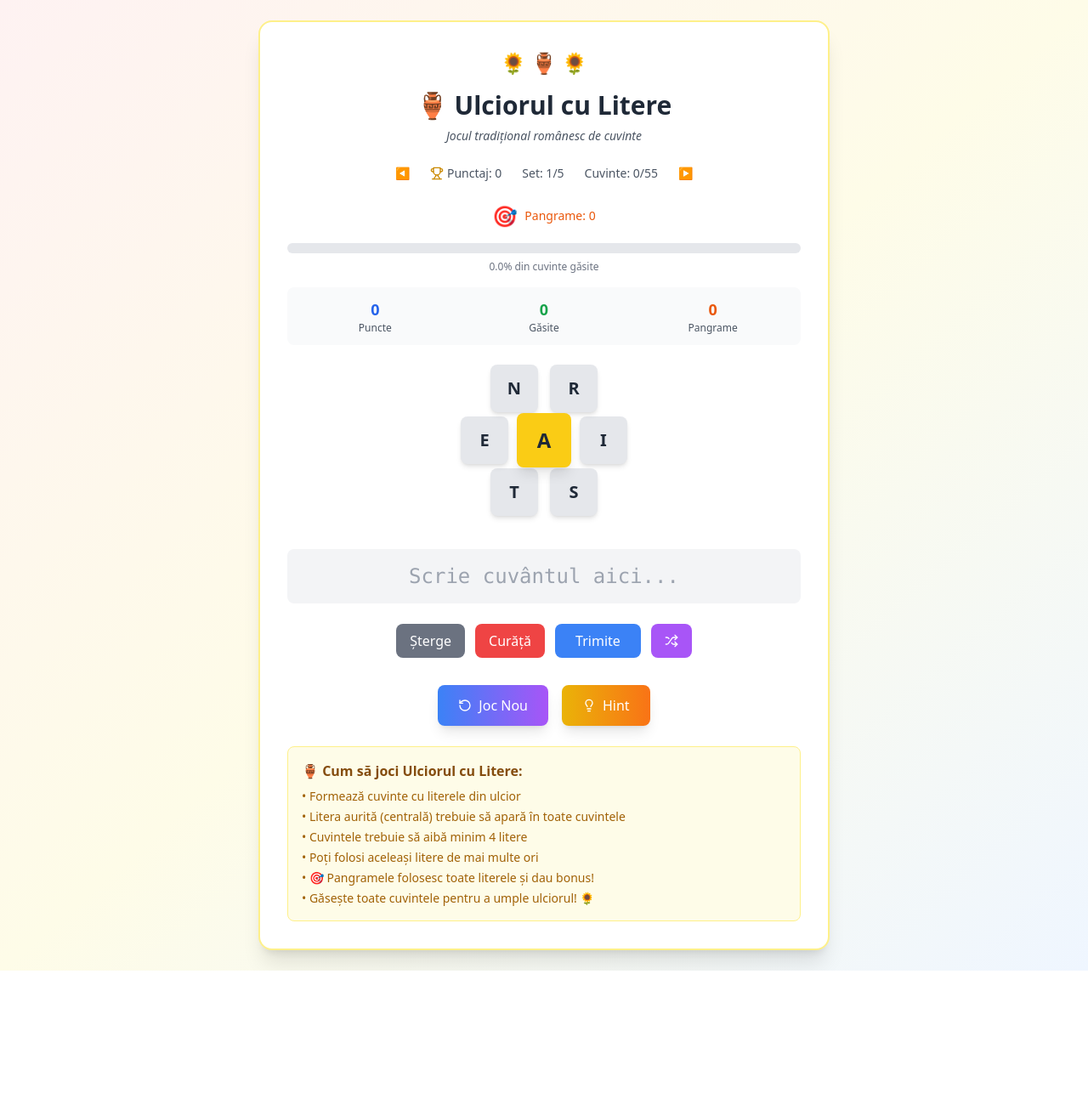
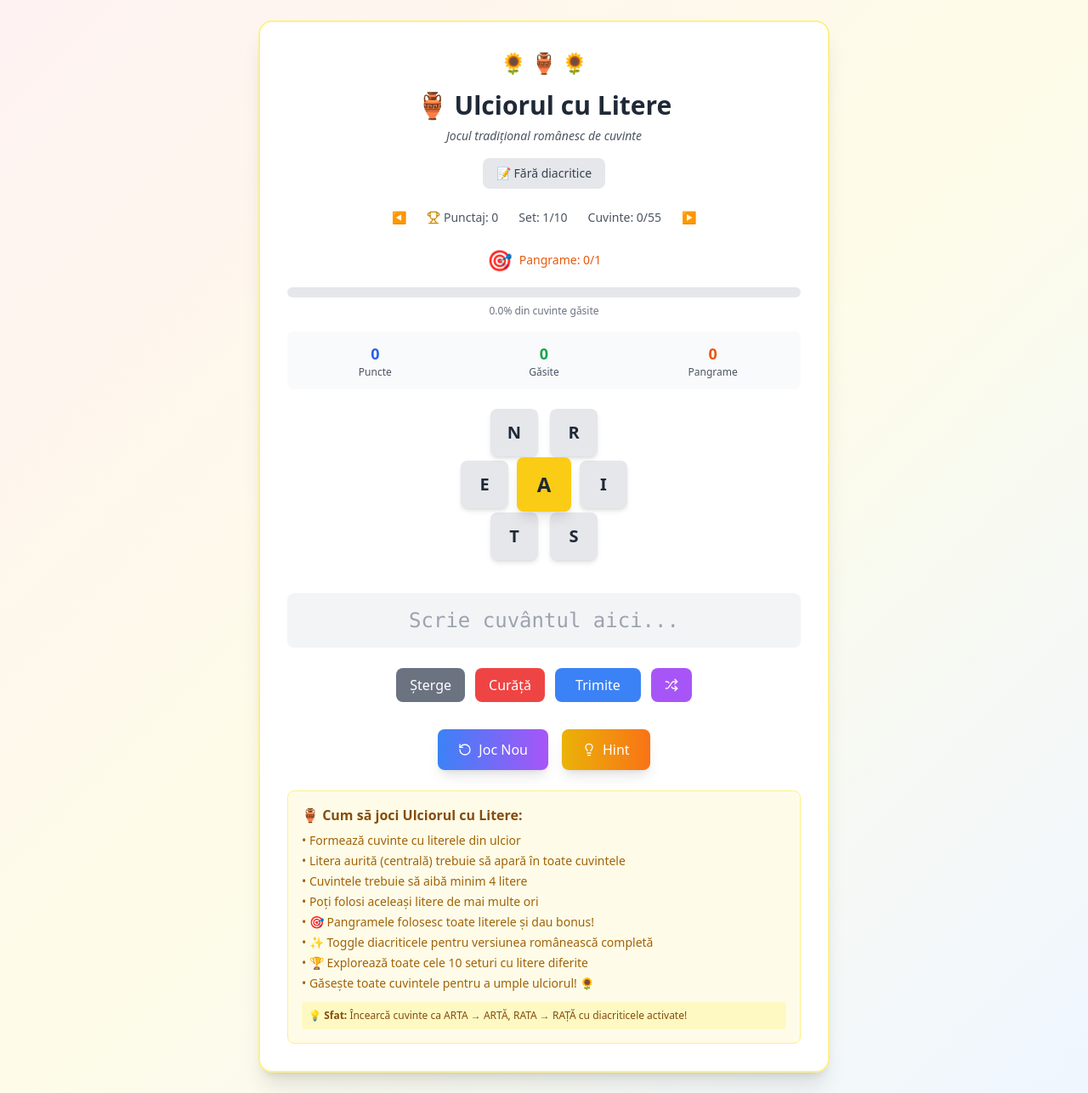
Before and after one commit to Michael1cs/ulciorul-cu-litere, a React (Create React App) app: page / in a window 1280 px wide. Shown: the whole page at 85% size. Before the commit the page ends 1142 px from the top, so only its background shows below. Built offline with nearby package versions, Linux system fonts and the light colour scheme.

Commit message:
your commit message here~

```diff
--- a/src/App.tsx
+++ b/src/App.tsx
@@ -1,23 +1,31 @@
 import React, { useState, useEffect, useCallback } from 'react';
 import { Shuffle, RotateCcw, Trophy, Lightbulb, BookOpen } from 'lucide-react';
 
-const UlciorulCuLitere = () => {
-  // Seturi de litere predefinite
+export default function UlciorulCuLitere() {
   const letterSets = [
     { letters: ['A', 'S', 'T', 'R', 'I', 'N', 'E'], center: 'A', id: 1 },
     { letters: ['O', 'R', 'D', 'I', 'N', 'E', 'A'], center: 'O', id: 2 },
     { letters: ['A', 'M', 'S', 'R', 'E', 'T', 'I'], center: 'A', id: 3 },
     { letters: ['E', 'L', 'U', 'M', 'A', 'R', 'I'], center: 'E', id: 4 },
-    { letters: ['I', 'N', 'F', 'O', 'R', 'M', 'A'], center: 'I', id: 5 }
+    { letters: ['I', 'N', 'F', 'O', 'R', 'M', 'A'], center: 'I', id: 5 },
+    { letters: ['U', 'N', 'D', 'E', 'V', 'A', 'R'], center: 'U', id: 6 },
+    { letters: ['O', 'P', 'T', 'I', 'U', 'N', 'E'], center: 'O', id: 7 },
+    { letters: ['A', 'B', 'S', 'O', 'L', 'U', 'T'], center: 'A', id: 8 },
+    { letters: ['E', 'X', 'P', 'L', 'I', 'C', 'A'], center: 'E', id: 9 },
+    { letters: ['I', 'M', 'P', 'O', 'R', 'T', 'A'], center: 'I', id: 10 }
   ];
 
-  // Dicționar simplu pentru demo
   const wordsData = {
-    "1": ["ARTA", "ARTEI", "ARTE", "ARTELOR", "AREA", "AREE", "AREEI", "AREELOR", "RATA", "RATE", "RATEI", "RATELOR", "SARE", "SARII", "SARI", "SARILOR", "STARE", "STARI", "STARII", "STARILOR", "REAL", "REALA", "REALE", "REALI", "TARE", "TARI", "TAREI", "TARILOR", "ANTE", "ANTENE", "ANTENA", "ANTENEI", "STRAIN", "STRAINA", "STRAINI", "STRAINE", "SARIT", "SARITA", "SARITE", "SARITI", "NATIUNE", "NATIUNI", "NATIUNEI", "NATIUNILOR", "STANA", "STANE", "STANEI", "STANELOR", "ANTENA", "ANTENE", "ANTENEI", "TATA", "TATI", "TATAL", "TATILOR"],
-    "2": ["ORDIN", "ORDINE", "ORDINI", "ORDINII", "RODA", "RODE", "RODEI", "RODELOR", "NORD", "NORDURI", "NORDULUI", "RADIO", "RADIOURI", "RADIOULUI", "NORI", "NOR", "NORILOR", "NORULUI", "NORA", "NORE", "NOREI", "NORELOR", "RODIE", "RODII", "RODIEI", "DRONA", "DRONE", "DRONEI", "DRONELOR", "DONA", "DONEAZA", "DONAM", "ADORN", "ADORNI", "ADORNA", "ADORNAM"],
+    "1": ["ARTA", "ARTEI", "ARTE", "ARTELOR", "ARTISTA", "ARTISTE", "ARTISTI", "AREA", "AREE", "AREEI", "AREELOR", "RATA", "RATE", "RATEI", "RATELOR", "SARE", "SARII", "SARI", "SARILOR", "STARE", "STARI", "STARII", "STARILOR", "REAL", "REALA", "REALE", "REALI", "TARE", "TARI", "TAREI", "TARILOR", "ANTE", "ANTENE", "ANTENA", "ANTENEI", "STRAIN", "STRAINA", "STRAINI", "STRAINE", "SARIT", "SARITA", "SARITE", "SARITI", "NATIUNE", "NATIUNI", "NATIUNEI", "NATIUNILOR", "STANA", "STANE", "STANEI", "STANELOR", "TATA", "TATI", "TATAL", "TATILOR"],
+    "2": ["ORDIN", "ORDINE", "ORDINI", "ORDINII", "ORDINALE", "RODA", "RODE", "RODEI", "RODELOR", "NORD", "NORDURI", "NORDULUI", "RADIO", "RADIOURI", "RADIOULUI", "NORI", "NOR", "NORILOR", "NORULUI", "NORA", "NORE", "NOREI", "NORELOR", "RODIE", "RODII", "RODIEI", "DRONA", "DRONE", "DRONEI", "DRONELOR", "DONA", "DONEAZA", "DONAM", "ADORN", "ADORNI", "ADORNA", "ADORNAM"],
     "3": ["MARS", "MARSE", "MARSULUI", "MASA", "MASE", "MASELOR", "MASEI", "MARE", "MARI", "MARII", "MARILOR", "MARIT", "MARITA", "MARITE", "MARITI", "MARIRE", "MARIREA", "MARIRI", "MARIRILOR", "RAME", "RAMA", "RAMEI", "RAMELOR", "ARME", "ARMA", "ARMEI", "ARMELOR", "ARMAT", "ARMATA", "ARMATE", "ARMATI", "TRAM", "TRAME", "TRAMEI", "TRAMELOR", "MASTER", "MASTERI", "MASTERULUI", "MARTE", "MARTEI", "MARTI", "MARTILOR", "RESTE", "RESTEI", "RESTI", "RESTELOR"],
     "4": ["LUME", "LUMEI", "LUMEA", "LUMILOR", "MERE", "MARUL", "MERELE", "MERELOR", "REAL", "REALA", "REALE", "REALI", "MARE", "MARI", "MARII", "MARILOR", "RAME", "RAMA", "RAMEI", "RAMELOR", "ARME", "ARMA", "ARMEI", "ARMELOR", "MILE", "MILA", "MILEI", "MILELOR", "RIME", "RIMA", "RIMEI", "RIMELOR"],
-    "5": ["INFO", "INFORMA", "INFORMARI", "INFORMATIA", "FIRMA", "FIRME", "FIRMEI", "FORMA", "FORME", "FORMEI", "FORMELOR", "NORMA", "NORME", "NORMEI", "RIMA", "RIME", "RIMEI", "ARMA", "ARME", "ARMEI", "ARMELOR", "MIRARE", "MIRAREA", "MIRATE"]
+    "5": ["INFO", "INFORMA", "INFORMARI", "INFORMATIA", "FIRMA", "FIRME", "FIRMEI", "FORMA", "FORME", "FORMEI", "FORMELOR", "NORMA", "NORME", "NORMEI", "RIMA", "RIME", "RIMEI", "ARMA", "ARME", "ARMEI", "ARMELOR", "MIRARE", "MIRAREA", "MIRATE"],
+    "6": ["UNDE", "UNDEI", "UNDELE", "UNDELOR", "DUNE", "DUNEI", "DUNELE", "RUDE", "RUDEI", "RUDELE", "RUDELOR", "VERDE", "VERZI", "VERZII", "VARU", "VERI", "NARAV", "NARAVURI"],
+    "7": ["OPTIUNE", "OPTIUNI", "OPTIUNEI", "OPTIUNILOR", "UNITE", "UNITEI", "UNITELE", "PUNCT", "PUNCTE", "PUNCTUL", "TUNET", "TUNETE", "POTUN", "POTUNI"],
+    "8": ["ABSOLUT", "ABSOLUTA", "ABSOLUTE", "ATLAS", "ATLASUL", "LOTUS", "LOTUSUL", "SLAB", "SLABA", "SLABI", "TABLA", "TABLE", "TABLEI", "TABU"],
+    "9": ["EXPLIC", "EXPLICAM", "EXPLICATI", "EXPLICAT", "PACE", "PACEI", "PACEA", "ALEX", "PLACE", "PLACEI", "PLACEA", "PLICA"],
+    "10": ["IMPORT", "IMPORTA", "IMPORTAM", "IMPORTATI", "IMPORTAT", "PRIMI", "PRIMII", "OPRIT", "OPRITA", "PROMPT", "PRIMAR"]
   };
 
   const [currentSet, setCurrentSet] = useState(letterSets[0]);
@@ -26,8 +34,8 @@ const UlciorulCuLitere = () => {
   const [message, setMessage] = useState('');
   const [score, setScore] = useState(0);
   const [shuffledLetters, setShuffledLetters] = useState([]);
+  const [withDiacritics, setWithDiacritics] = useState(false);
 
-  // Funcția pentru amestecarea literelor
   const shuffleLetters = useCallback(() => {
     const letters = currentSet.letters.filter(letter => letter !== currentSet.center);
     const shuffled = [...letters].sort(() => Math.random() - 0.5);
@@ -37,6 +45,19 @@ const UlciorulCuLitere = () => {
   useEffect(() => {
     shuffleLetters();
   }, [currentSet, shuffleLetters]);
+
+  const addSimpleDiacritics = (word) => {
+    if (!withDiacritics) return word;
+
+    return word
+      .replace(/\bARTA\b/g, 'ARTĂ')
+      .replace(/\bRATA\b/g, 'RAȚĂ')
+      .replace(/\bTARI\b/g, 'ȚĂRI')
+      .replace(/\bTARA\b/g, 'ȚARĂ')
+      .replace(/\bSTANA\b/g, 'STÂNĂ')
+      .replace(/\bNATIUNE\b/g, 'NAȚIUNE')
+      .replace(/\bTATA\b/g, 'TATĂ');
+  };
 
   const handleLetterClick = (letter) => {
     setCurrentWord(prev => prev + letter);
@@ -70,13 +91,6 @@ const UlciorulCuLitere = () => {
       return;
     }
 
-    if (foundWords.includes(word)) {
-      setMessage('Ai găsit deja acest cuvânt!');
-      setTimeout(() => setMessage(''), 2000);
-      return;
-    }
-
-    // Verifică dacă poate forma cuvântul cu literele disponibile
     let canFormWord = true;
     for (let letter of word) {
       if (!currentSet.letters.includes(letter)) {
@@ -92,9 +106,17 @@ const UlciorulCuLitere = () => {
     }
 
     if (availableWords.includes(word)) {
-      setFoundWords(prev => [...prev, word]);
-      setScore(prev => prev + word.length);
-      setMessage(`Bravo! Ai găsit "${word}"! (+${word.length} puncte)`);
+      const displayWord = addSimpleDiacritics(word);
+
+      if (foundWords.includes(displayWord)) {
+        setMessage('Ai găsit deja acest cuvânt!');
+        setTimeout(() => setMessage(''), 2000);
+        return;
+      }
+
+      setFoundWords(prev => [...prev, displayWord]);
+      setScore(prev => prev + displayWord.length);
+      setMessage(`Bravo! Ai găsit "${displayWord}"! (+${displayWord.length} puncte)`);
       setCurrentWord('');
       setTimeout(() => setMessage(''), 3000);
     } else {
@@ -129,22 +151,33 @@ const UlciorulCuLitere = () => {
     setScore(0);
   };
 
-  // Calculează statistici
+  const toggleDiacritics = () => {
+    setWithDiacritics(prev => !prev);
+    setFoundWords(prev => prev.map(word =>
+      withDiacritics ?
+        word.replace(/[ĂÂ]/g, 'A').replace(/[ÎÍ]/g, 'I').replace(/[ȘŞ]/g, 'S').replace(/[ȚŢ]/g, 'T') :
+        addSimpleDiacritics(word)
+    ));
+  };
+
   const totalWords = wordsData[currentSet.id.toString()]?.length || 0;
   const progress = totalWords > 0 ? (foundWords.length / totalWords) * 100 : 0;
 
-  // Calculează pangrame
   const pangrams = foundWords.filter(word => {
+    const wordLetters = new Set(word.replace(/[ĂÂ]/g, 'A').replace(/[ÎÍ]/g, 'I').replace(/[ȘŞ]/g, 'S').replace(/[ȚŢ]/g, 'T').split(''));
+    return currentSet.letters.every(letter => wordLetters.has(letter));
+  });
+
+  const maxPangrams = wordsData[currentSet.id.toString()]?.filter(word => {
     const wordLetters = new Set(word.split(''));
     return currentSet.letters.every(letter => wordLetters.has(letter));
-  });
+  }).length || 0;
 
   return (
     <div className="min-h-screen bg-gradient-to-br from-red-50 via-yellow-50 to-blue-50 p-6">
       <div className="max-w-2xl mx-auto">
         <div className="bg-white rounded-2xl shadow-xl p-8 border-2 border-yellow-200">
 
-          {/* Header */}
           <div className="flex justify-center mb-4">
             <div className="text-2xl">🌻 🏺 🌻</div>
           </div>
@@ -153,7 +186,19 @@ const UlciorulCuLitere = () => {
             <h1 className="text-3xl font-bold text-gray-800 mb-2">🏺 Ulciorul cu Litere</h1>
             <p className="text-sm text-gray-600 mb-4 italic">Jocul tradițional românesc de cuvinte</p>
 
-            {/* Statistici și controale */}
+            <div className="flex justify-center mb-4">
+              <button
+                onClick={toggleDiacritics}
+                className={`px-4 py-2 rounded-lg text-sm font-medium transition-all duration-300 ${
+                  withDiacritics
+                    ? 'bg-blue-500 text-white hover:bg-blue-600 shadow-lg'
+                    : 'bg-gray-200 text-gray-700 hover:bg-gray-300'
+                }`}
+              >
+                {withDiacritics ? '✨ Cu diacritice' : '📝 Fără diacritice'}
+              </button>
+            </div>
+
             <div className="flex justify-center items-center gap-4 text-sm text-gray-600 mb-4">
               <button onClick={() => switchSet('prev')} className="p-2 hover:bg-gray-100 rounded-full transition-colors">◀</button>
               <div className="flex items-center gap-6">
@@ -161,21 +206,21 @@ const UlciorulCuLitere = () => {
                   <Trophy className="w-4 h-4 text-yellow-600" />
                   <span>Punctaj: {score}</span>
                 </div>
-                <div>Set: {currentSet.id}/5</div>
+                <div>Set: {currentSet.id}/10</div>
                 <div>Cuvinte: {foundWords.length}/{totalWords}</div>
               </div>
               <button onClick={() => switchSet('next')} className="p-2 hover:bg-gray-100 rounded-full transition-colors">▶</button>
             </div>
 
-            {/* Pangrame */}
-            <div className="mb-4">
-              <div className="flex justify-center items-center gap-2 text-sm">
-                <span className="text-2xl">🎯</span>
-                <span className="text-orange-600 font-medium">Pangrame: {pangrams.length}</span>
+            {maxPangrams > 0 && (
+              <div className="mb-4">
+                <div className="flex justify-center items-center gap-2 text-sm">
+                  <span className="text-2xl">🎯</span>
+                  <span className="text-orange-600 font-medium">Pangrame: {pangrams.length}/{maxPangrams}</span>
+                </div>
               </div>
-            </div>
+            )}
 
-            {/* Bară de progres tricoloră */}
             <div className="w-full bg-gray-200 rounded-full h-3 mb-2">
               <div
                 className="bg-gradient-to-r from-red-500 via-yellow-500 to-blue-500 h-3 rounded-full transition-all duration-500 ease-in-out"
@@ -184,7 +229,6 @@ const UlciorulCuLitere = () => {
             </div>
             <div className="text-xs text-gray-500">{progress.toFixed(1)}% din cuvinte găsite</div>
 
-            {/* Statistici detaliate */}
             <div className="grid grid-cols-3 gap-4 mt-4 p-3 bg-gray-50 rounded-lg">
               <div className="text-center">
                 <div className="text-lg font-bold text-blue-600">{score}</div>
@@ -201,10 +245,8 @@ const UlciorulCuLitere = () => {
             </div>
           </div>
 
-          {/* Hexagonul cu litere */}
           <div className="flex justify-center mb-12">
             <div className="relative w-40 h-40">
-              {/* Litera centrală */}
               <button
                 onClick={() => handleLetterClick(currentSet.center)}
                 className="absolute top-1/2 left-1/2 transform -translate-x-1/2 -translate-y-1/2 w-16 h-16 bg-yellow-400 hover:bg-yellow-500 rounded-lg text-2xl font-bold text-gray-800 transition-all duration-200 shadow-lg z-10 hover:scale-105"
@@ -212,7 +254,6 @@ const UlciorulCuLitere = () => {
                 {currentSet.center}
               </button>
 
-              {/* Literele din jur */}
               {shuffledLetters.map((letter, index) => {
                 const angle = (index * 60) * (Math.PI / 180);
                 const radius = 70;
@@ -236,7 +277,6 @@ const UlciorulCuLitere = () => {
             </div>
           </div>
 
-          {/* Input cuvânt */}
           <div className="text-center mb-6">
             <div className="bg-gray-100 rounded-lg p-4 mb-4">
               <input
@@ -248,7 +288,6 @@ const UlciorulCuLitere = () => {
               />
             </div>
 
-            {/* Mesaje */}
             {message && (
               <div className={`p-3 rounded-lg text-sm font-medium transition-all duration-300 ${
                 message.includes('Bravo') ? 'bg-green-100 text-green-800' : 'bg-red-100 text-red-800'
@@ -258,7 +297,6 @@ const UlciorulCuLitere = () => {
             )}
           </div>
 
-          {/* Butoane de control */}
           <div className="flex justify-center gap-3 mb-8">
             <button
               onClick={deleteLastLetter}
@@ -286,7 +324,6 @@ const UlciorulCuLitere = () => {
             </button>
           </div>
 
-          {/* Lista cuvintelor găsite */}
           {foundWords.length > 0 && (
             <div className="mb-6">
               <h3 className="text-lg font-semibold text-gray-800 mb-3 flex items-center gap-2">
@@ -311,7 +348,6 @@ const UlciorulCuLitere = () => {
             </div>
           )}
 
-          {/* Butoane principale */}
           <div className="flex justify-center gap-4 mb-6">
             <button
               onClick={newGame}
@@ -329,7 +365,6 @@ const UlciorulCuLitere = () => {
             </button>
           </div>
 
-          {/* Instrucțiuni */}
           <div className="p-4 bg-yellow-50 rounded-lg border border-yellow-200">
             <h4 className="font-semibold text-yellow-800 mb-2 flex items-center gap-2">
               🏺 Cum să joci Ulciorul cu Litere:
@@ -340,14 +375,18 @@ const UlciorulCuLitere = () => {
               <li>• Cuvintele trebuie să aibă minim 4 litere</li>
               <li>• Poți folosi aceleași litere de mai multe ori</li>
               <li>• 🎯 Pangramele folosesc toate literele și dau bonus!</li>
+              <li>• ✨ Toggle diacriticele pentru versiunea românească completă</li>
+              <li>• 🏆 Explorează toate cele 10 seturi cu litere diferite</li>
               <li>• Găsește toate cuvintele pentru a umple ulciorul! 🌻</li>
             </ul>
+
+            <div className="mt-3 p-2 bg-yellow-100 rounded text-xs text-yellow-800">
+              💡 <strong>Sfat:</strong> Încearcă cuvinte ca ARTA → ARTĂ, RATA → RAȚĂ cu diacriticele activate!
+            </div>
           </div>
 
         </div>
       </div>
     </div>
   );
-};
-
-export default UlciorulCuLitere;
+}
```
